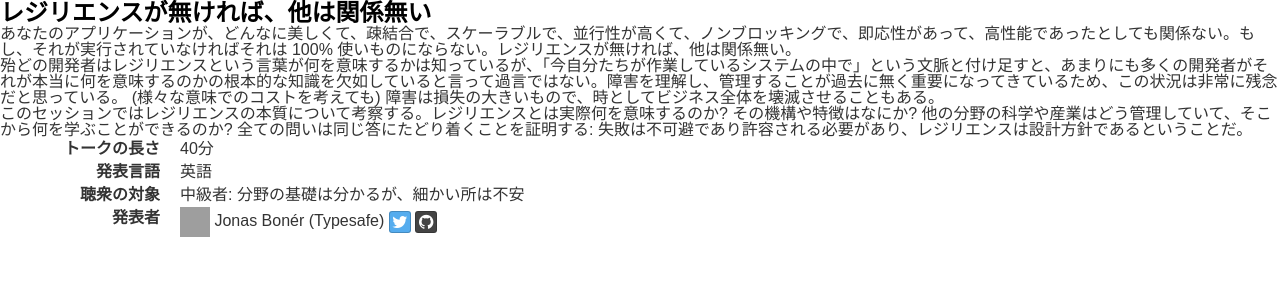
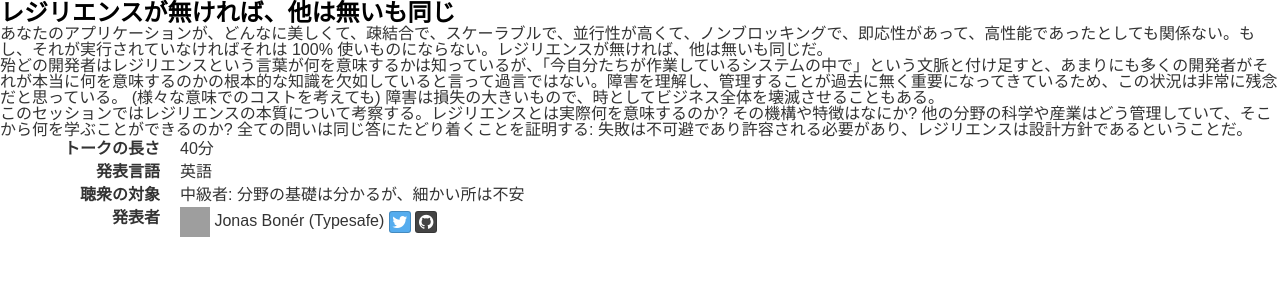
Before and after one commit to scalajp/2016.scalamatsuri.org, a Jekyll site: the page built from _candidates_ja/JonasBoner_2.html, in a window 1280 px wide. Shown: the top 300 px of the page. Built offline with Jekyll 4.4.1, drawn with Linux system fonts in a browser that asks for light colours; nearby versions of some CDN libraries; grey boxes are pictures that could not be loaded.

Commit message:
change title

```diff
--- a/_candidates_ja/JonasBoner_2.html
+++ b/_candidates_ja/JonasBoner_2.html
@@ -1,6 +1,6 @@
 ---
 name: Jonas Bonér
-title: レジリエンスが無ければ、他は関係無い
+title: レジリエンスが無ければ、他は無いも同じ
 length: 40
 audience: Intermediate
 language: English
@@ -10,7 +10,7 @@ icon: https://pbs.twimg.com/profile_images/540462338705342464/K42LvN4H_400x400.j
 organization: Typesafe
 ---
 <p>
-あなたのアプリケーションが、どんなに美しくて、疎結合で、スケーラブルで、並行性が高くて、ノンブロッキングで、即応性があって、高性能であったとしても関係ない。もし、それが実行されていなければそれは 100% 使いものにならない。レジリエンスが無ければ、他は関係無い。
+あなたのアプリケーションが、どんなに美しくて、疎結合で、スケーラブルで、並行性が高くて、ノンブロッキングで、即応性があって、高性能であったとしても関係ない。もし、それが実行されていなければそれは 100% 使いものにならない。レジリエンスが無ければ、他は無いも同じだ。
 </p>
 <p>
 殆どの開発者はレジリエンスという言葉が何を意味するかは知っているが、「今自分たちが作業しているシステムの中で」という文脈と付け足すと、あまりにも多くの開発者がそれが本当に何を意味するのかの根本的な知識を欠如していると言って過言ではない。障害を理解し、管理することが過去に無く重要になってきているため、この状況は非常に残念だと思っている。
```
